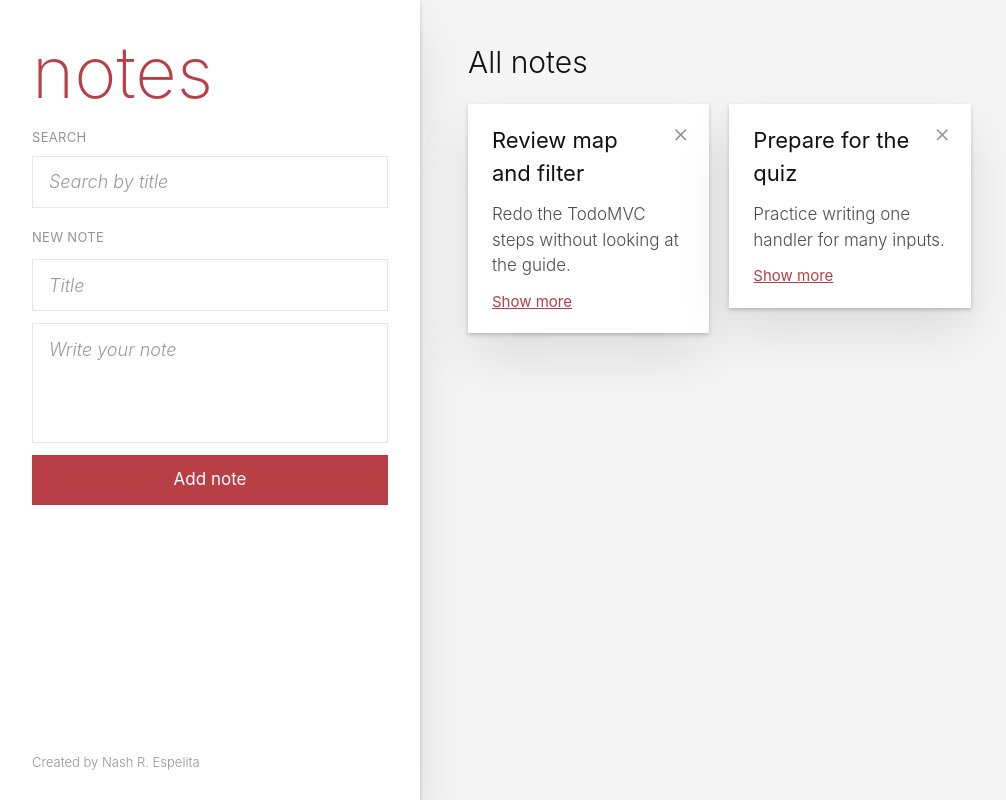
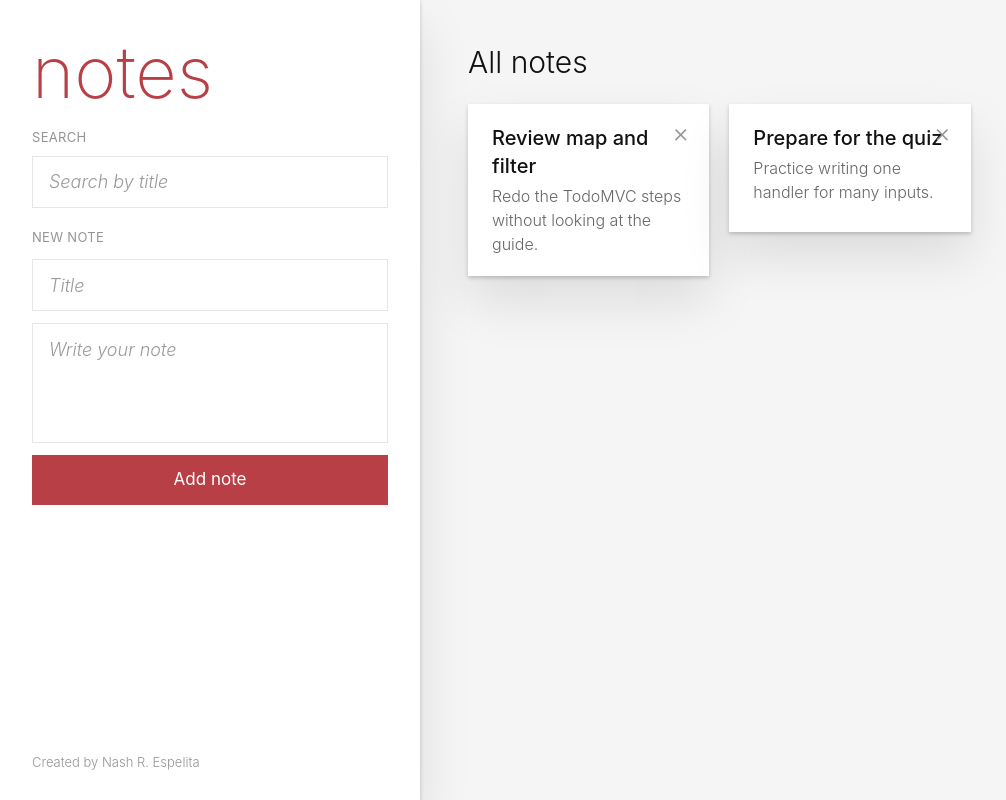
Before and after one commit to EspelitaNash/csit340g8-notes, a React (Vite) app: page / in a window 1280 px wide. Shown: the whole page, without its empty margins (0-1006 px from the left). Built offline with nearby package versions, Linux system fonts and the light colour scheme.

Commit message:
feat: render notes from state with map

```diff
--- a/src/components/Info.jsx
+++ b/src/components/Info.jsx
@@ -3,7 +3,7 @@ function Info({ name }) {
     <footer className="fixed bottom-7 left-8 z-10 text-[13px] text-[#949494]">
       <p>Created by {name}</p>
     </footer>
-  )
+  );
 }
 
-export default Info
+export default Info;
--- a/src/components/NoteCard.jsx
+++ b/src/components/NoteCard.jsx
@@ -1,18 +1,10 @@
 function NoteCard({ title, body }) {
   return (
     <div>
-      <h3 className="pr-8 text-[22px] font-normal break-words">{title}</h3>
-      <p className="mt-3 text-[17px] break-words whitespace-pre-wrap text-[#4d4d4d]">
-        {body}
-      </p>
-      <button
-        type="button"
-        className="mt-3 cursor-pointer text-[15px] font-normal text-[#b83f45] underline"
-      >
-        Show more
-      </button>
+      <h3 className="text-xl font-medium mb-1">{title}</h3>
+      <p className="text-[#666]">{body}</p>
     </div>
-  )
+  );
 }
 
-export default NoteCard
+export default NoteCard;
--- a/src/components/Notes.jsx
+++ b/src/components/Notes.jsx
@@ -1,6 +1,20 @@
-import NoteCard from './NoteCard.jsx'
+import { useState } from 'react';
+import NoteCard from './NoteCard.jsx';
 
 function Notes() {
+  const [notes] = useState([
+    {
+      id: 1,
+      title: "Review map and filter",
+      body: "Redo the TodoMVC steps without looking at the guide."
+    },
+    {
+      id: 2,
+      title: "Prepare for the quiz",
+      body: "Practice writing one handler for many inputs."
+    }
+  ]);
+
   return (
     <div className="grid min-h-screen grid-cols-[420px_1fr]">
       <aside className="sticky top-0 flex h-screen flex-col gap-5 bg-white px-8 py-9 shadow-[0_2px_4px_0_rgba(0,0,0,0.2),0_25px_50px_0_rgba(0,0,0,0.1)]">
@@ -37,15 +51,15 @@ function Notes() {
         </form>
       </aside>
 
-
       <section className="px-12 py-11">
         <h2 className="mb-6 text-3xl">All notes</h2>
 
         <ul className="grid grid-cols-3 items-start gap-5">
-          <li className="relative min-h-32 bg-white px-6 py-5 shadow-[0_2px_4px_0_rgba(0,0,0,0.2),0_25px_50px_0_rgba(0,0,0,0.1)]">
+          {notes.map((note) => (
+            <li key={note.id} className="relative min-h-32 bg-white px-6 py-5 shadow-[0_2px_4px_0_rgba(0,0,0,0.2),0_25px_50px_0_rgba(0,0,0,0.1)]">
               <NoteCard
-              title="Review map and filter"
-              body="Redo the TodoMVC steps without looking at the guide."
+                title={note.title}
+                body={note.body}
               />
               <button
                 type="button"
@@ -54,25 +68,11 @@ function Notes() {
                 ×
               </button>
             </li>
-            <li className="relative min-h-32 bg-white px-6 py-5 shadow-[0_2px_4px_0_rgba(0,0,0,0.2),0_25px_50px_0_rgba(0,0,0,0.1)]">
-            <NoteCard
-              title="Prepare for the quiz"
-              body="Practice writing one handler for many inputs."
-            />
-            <button
-              type="button"
-              className="absolute top-4 right-5 cursor-pointer text-[26px] leading-none text-[#949494] hover:text-[#c18585]"
-            >
-              ×
-            </button>
-          </li>
-
-
+          ))}
         </ul>
       </section>
-
     </div>
-  )
+  );
 }
 
-export default Notes
+export default Notes;
```
Lines whose indentation alone changed are shown as unchanged.
